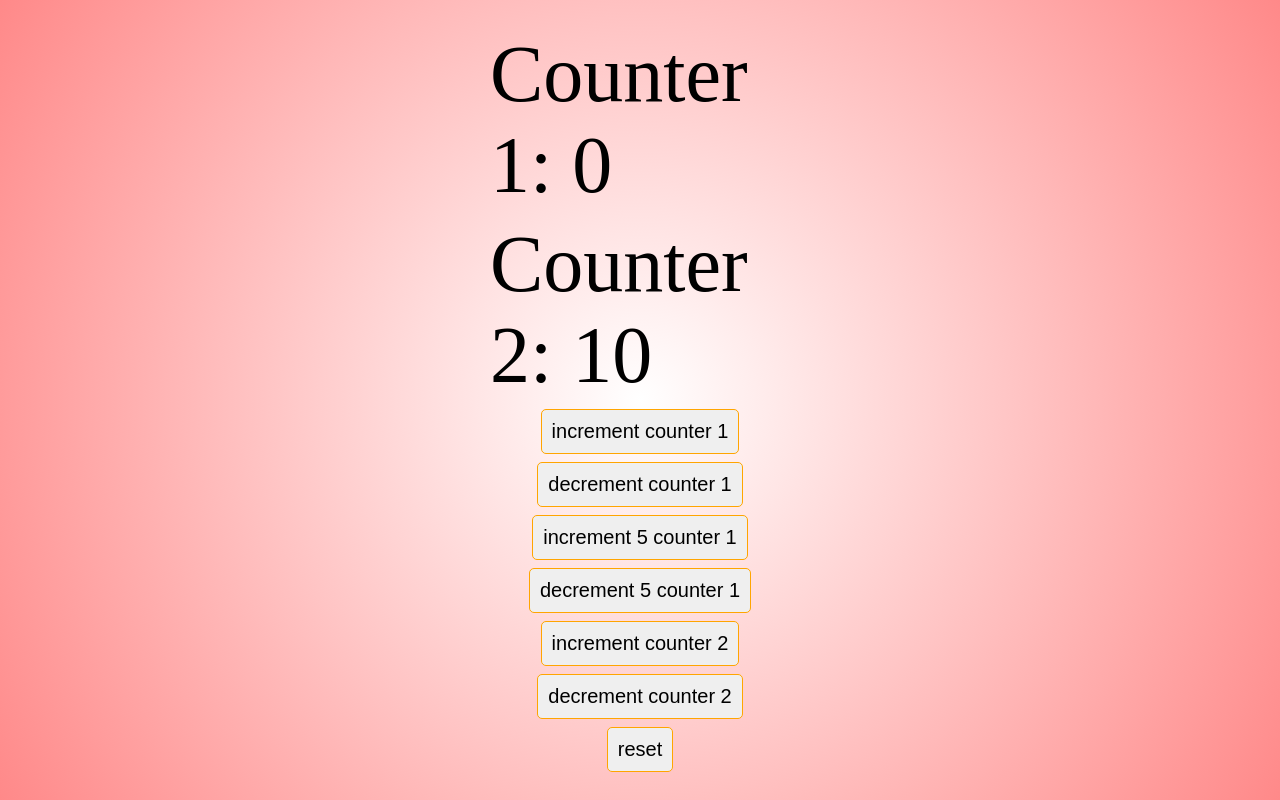
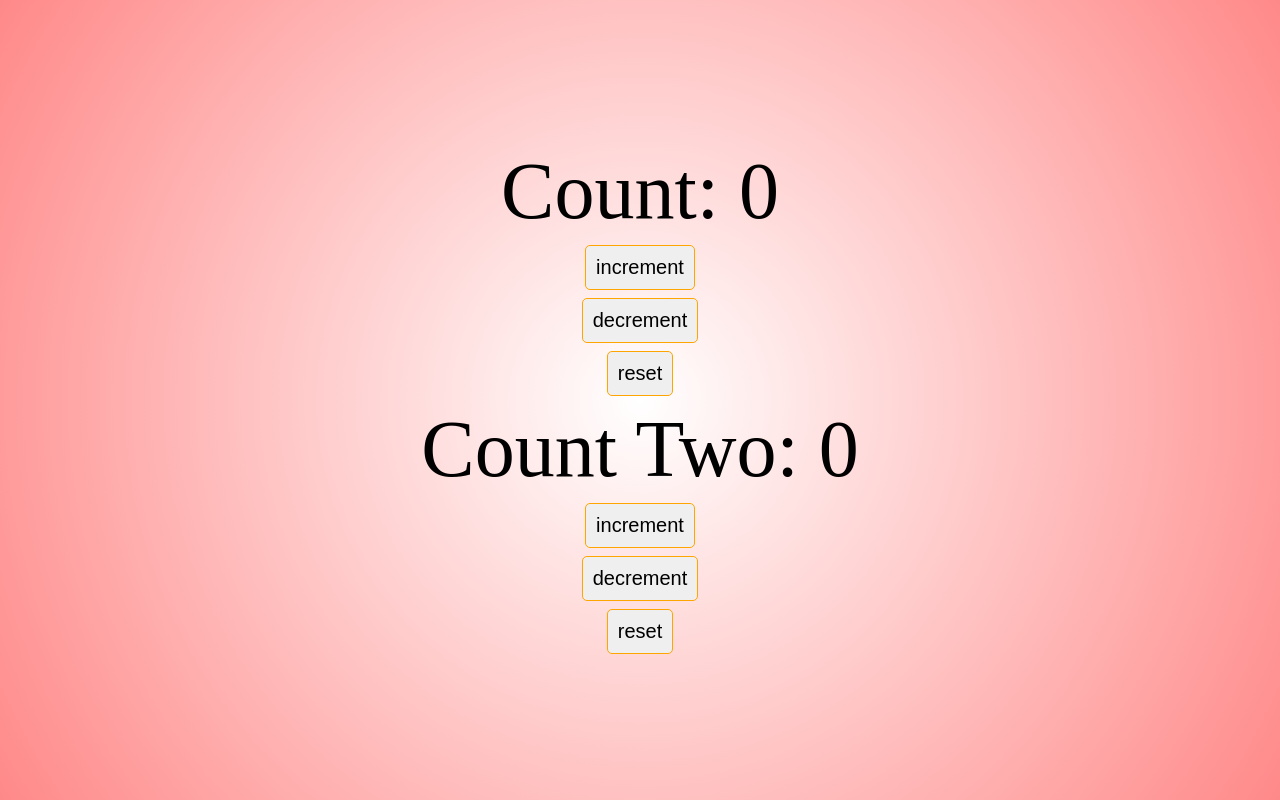
Before and after one commit to David92p/React-Hooks, a React (Vite) app: page / in a window 1280 px wide. Built offline with nearby package versions, Linux system fonts and the light colour scheme; the HTML template or start-up script is replaced by a standard one.

Commit message:
Added Counter Three

```diff
--- a/src/App.jsx
+++ b/src/App.jsx
@@ -1,13 +1,14 @@
 // style
 import "./App.css"
-import {CounterOne, CounterTwo} from "./components"
+import {CounterOne, CounterThree, CounterTwo} from "./components"
 
 function App() {
 
   return (
     <div style={container}>
       {/* <CounterOne/> */}
-      <CounterTwo />
+      {/* <CounterTwo /> */}
+      <CounterThree/>
     </div>
   )
 }
--- /dev/null
+++ b/src/components/CounteThree.jsx
@@ -0,0 +1,62 @@
+import { useReducer } from 'react'
+
+const initialState = 0
+const reducer = (state, action) => {
+	switch (action) {
+		case "increment":
+			return state + 1
+		case "decrement":
+			return state  - 1
+		case "reset":
+			return initialState
+		default:
+			return state
+	}
+}
+
+const CounterThree = () => {
+	// di seguito due useReducer con due dispatch diversi
+	// anche se diversi, i dispatch richiamano lo stesso reducer per gestire lo stato
+	// il componente gestisce più variabili di stato - counter e counterTwo - è buona norma avere più di un solo useReducer con il proprio dispatch metodo che fanno uso della funzione reducer
+	// con questo approccio, a differenza del CounterTwo component, possiamo avere una sola action type nel reducer
+	const [count, dispatch] =  useReducer(reducer, initialState)
+  const [countTwo, dispatchTwo] = useReducer(reducer, initialState)
+
+	return (
+    <div style={container}>
+			Count: { count }
+			{/* il click del bottone richiama il parametro dispatch di useReducer passando ad esso un action type */}
+      <button onClick={() => dispatch("increment")} style={button}>increment</button>
+      <button onClick={() => dispatch("decrement")} style={button}>decrement</button>
+      <button onClick={() => dispatch("reset")} style={button}>reset</button>
+			Count Two: { countTwo }
+			{/* il click del bottone richiama il parametro dispatchTwo di useReducer passando ad esso un action type */}
+      <button onClick={() => dispatchTwo("increment")} style={button}>increment</button>
+      <button onClick={() => dispatchTwo("decrement")} style={button}>decrement</button>
+      <button onClick={() => dispatchTwo("reset")} style={button}>reset</button>
+    </div>
+  )
+}
+
+export default CounterThree;
+
+// Style
+const container = {
+	display: "flex",
+	flexDirection: "column",
+	justifyContent: "center",
+	alignItems: "center",
+	gap: 8,
+	fontSize: "80px",
+	width: "500px",
+	height: "300px",
+	backgrounColor: "red",
+}
+
+const button = {
+	padding: "10px",
+	borderRadius: "5px",
+	border: "1px solid orange",
+	fontSize: "20px",
+	backgrounColor: "#f4ef89"
+}
--- a/src/components/CounterTwo.jsx
+++ b/src/components/CounterTwo.jsx
@@ -27,7 +27,7 @@ const reducer = (state, action) => {
 }
 
 const CounterTwo = () => {
-	// proprio come useReducer possiamo destrutturare useReducer in due parametri
+	// proprio come useState possiamo destrutturare useReducer in due parametri
 	// count come valore di stato, dispach che accetta un'azione da eseguire nel reducer
 	const [count, dispatch] =  useReducer(reducer, initialState) //richiamiamo useReducer passando due argomenti, il primo è una funzione di reducer e il secondo uno state iniziale
 
--- a/src/components/index.js
+++ b/src/components/index.js
@@ -1,4 +1,5 @@
 import CounterOne from "./CounterOne"
 import CounterTwo from "./CounterTwo"
+import CounterThree from "./CounteThree"
 
-export { CounterOne, CounterTwo }
+export { CounterOne, CounterTwo, CounterThree }
```
